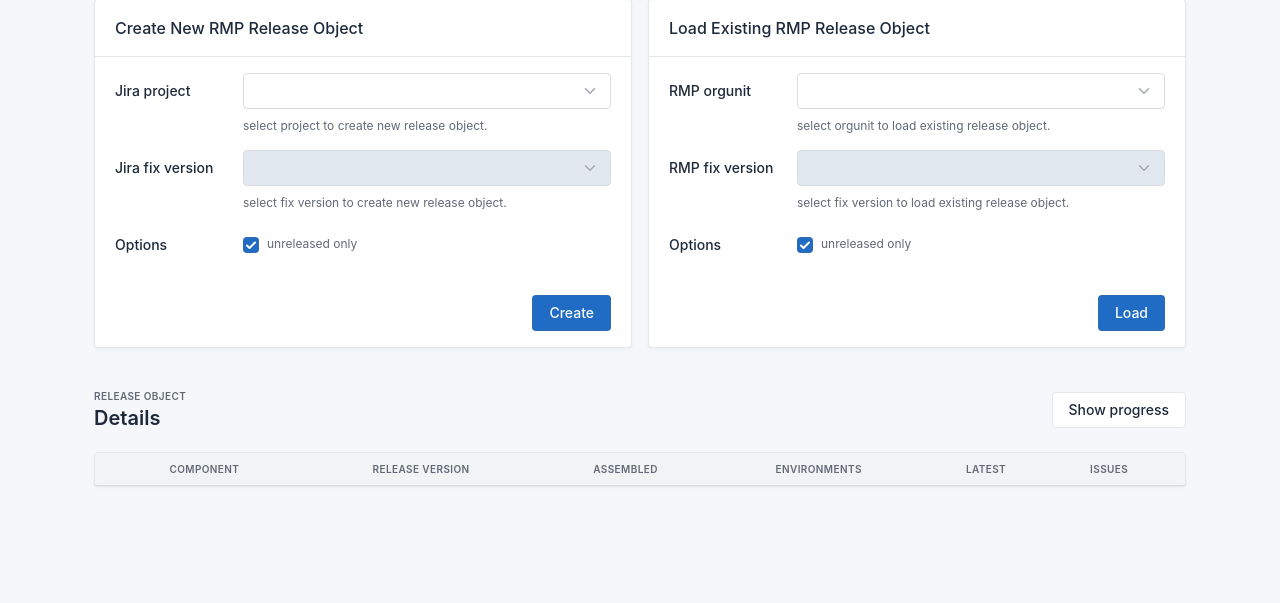
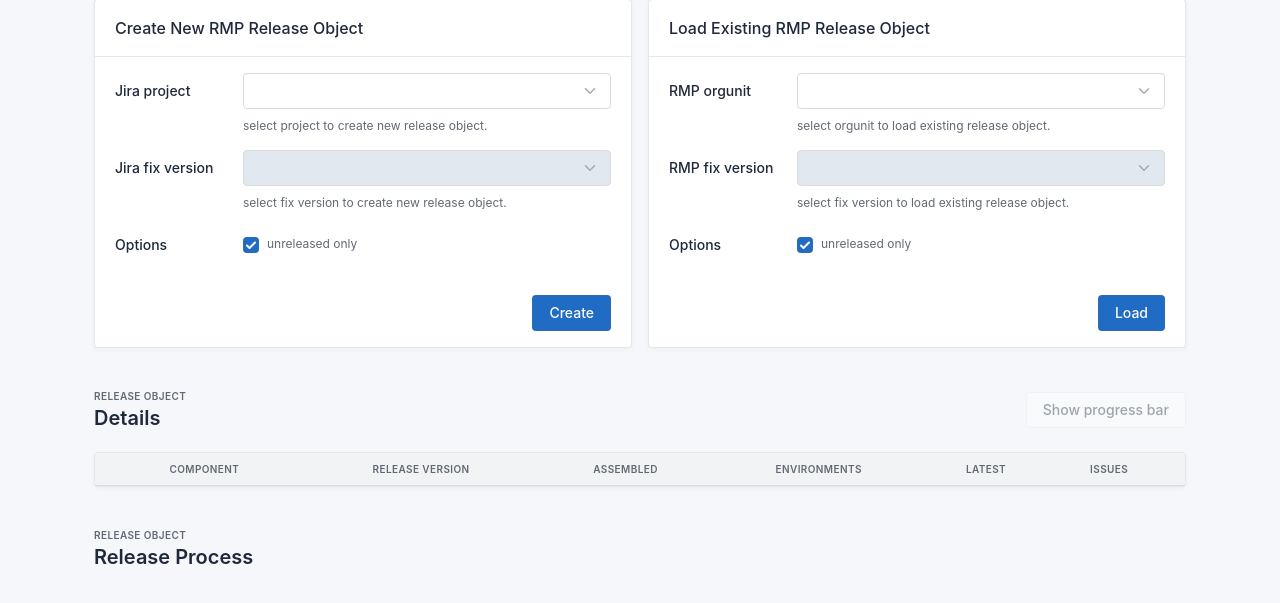
Before and after one commit to AaronXuHuang/rmp, a Django app: page /releaseobject/ in a window 1280 px wide. Shown: the part 197-800 px from the top of the page. Run offline with Django 3.2, Linux system fonts and the light colour scheme; lists and menus that the app fills with data are empty; parts of the project's set-up code (start-up, migrations or seed data) failed here and were passed over; some libraries are stand-ins or nearby versions.

Commit message:
Update releaseobject.html
test button opacity setting

```diff
--- a/ReleaseManagementProcess/app_releaseobject/templates/releaseobject.html
+++ b/ReleaseManagementProcess/app_releaseobject/templates/releaseobject.html
@@ -225,8 +225,8 @@
           </h2>
         </div>
         <div class="col-12 col-md-auto ms-auto d-print-none">
-          <button class="btn" data-bs-toggle="offcanvas" href="#offcanvasTop" role="button" aria-controls="offcanvasTop">
-            Show progress
+          <button id='test' class="btn" data-bs-toggle="offcanvas" href="#offcanvasTop" role="button" aria-controls="offcanvasTop">
+            Show progress bar
           </button>
         </div>
       </div>
@@ -258,6 +258,20 @@
       </div>
     </div>
   </div>
+  <div class="container-xl">
+    <div class="page-header d-print-none">
+      <div class="row g-2 align-items-center">
+        <div class="col">
+          <div class="page-pretitle">
+            Release Object
+          </div>
+          <h2 id='title_filter' class="page-title">
+            Release Process
+          </h2>
+        </div>
+      </div>
+    </div>
+  </div>
 </div>
 
 <div class="offcanvas offcanvas-top" tabindex="-1" id="offcanvasTop" aria-labelledby="offcanvasTopLabel" style="visibility: visible;" aria-modal="true" role="dialog">
@@ -284,7 +298,26 @@
 {% block js %}
 <script type='text/javascript'>
   window.onload = function () {
-    }
+    opacity = 10;
+    interval = 1
+    op='plus'
+      timeId = setInterval(function () {
+        if (op=='plus') {
+          opacity = opacity - interval
+        }
+        else {
+          opacity = opacity + interval
+        }
+        if (opacity == 0) {
+          //clearInterval(timeId);
+          op = 'minor'
+        }
+        if (opacity == 10) {
+          op='plus'
+        }
+        $("#test").css({'opacity':opacity/10})
+      }, 100);
+  }
 </script>
 
 <script type='text/javascript'>
```
